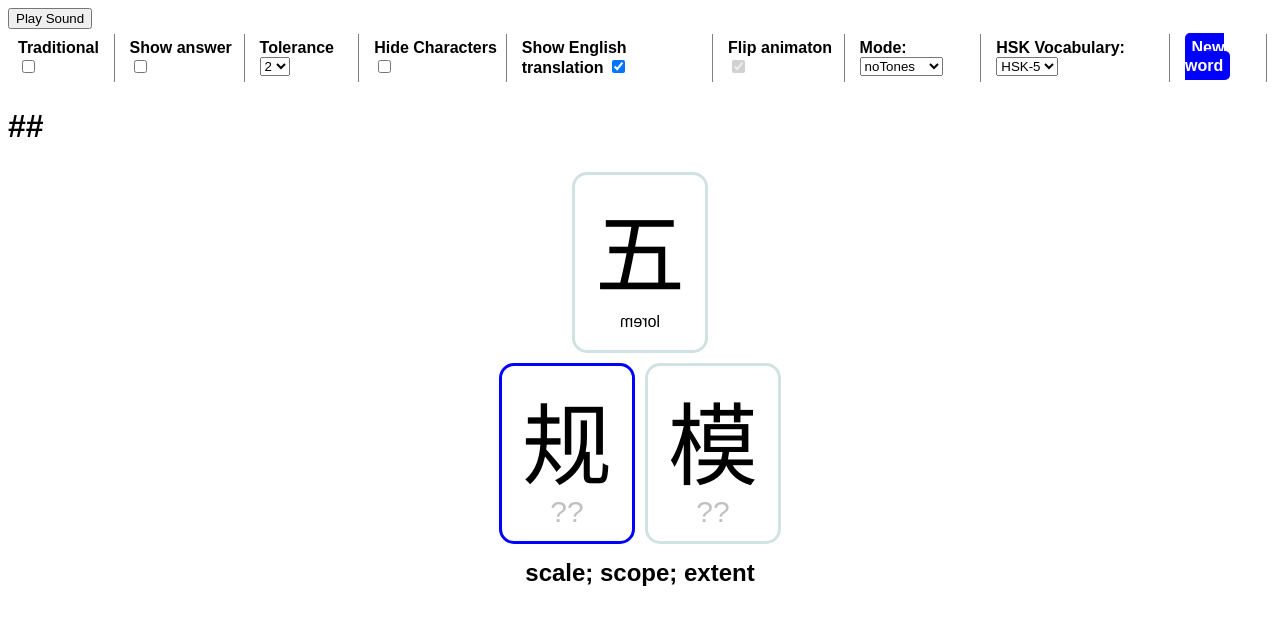
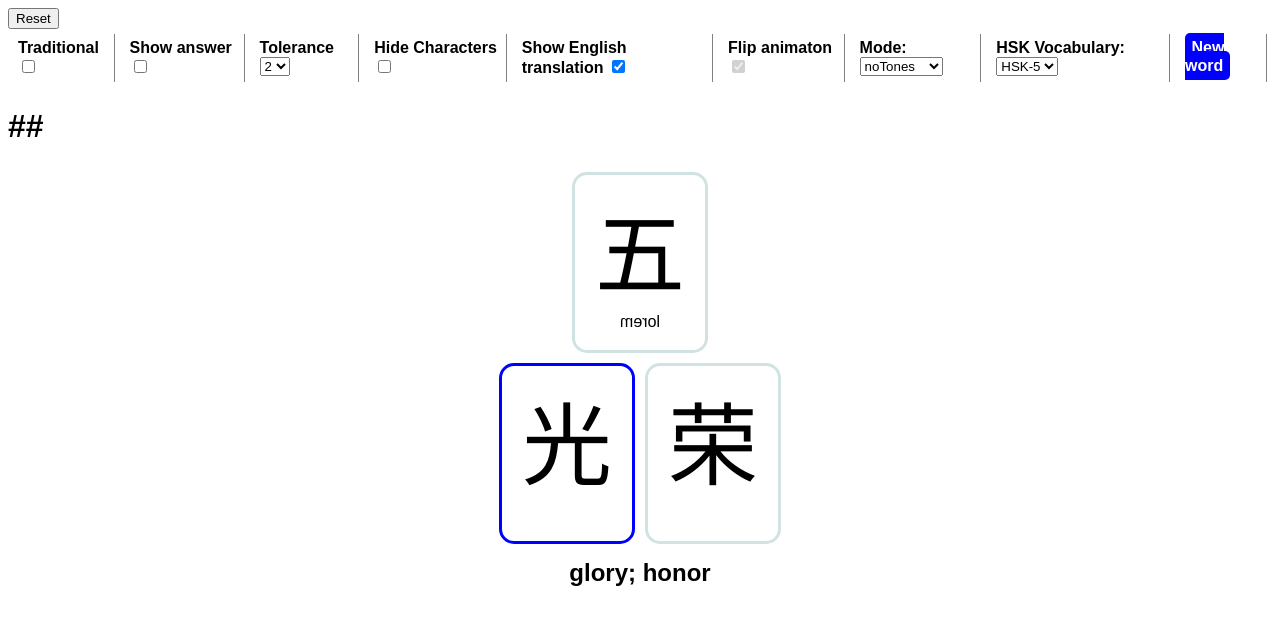
Before and after one commit to harijoel/react-hanzi-speller-2, a React (Vite) app: page / in a window 1280 px wide. Shown: the top 624 px of the page. Built offline with nearby package versions, Linux system fonts and the light colour scheme.

Commit message:
minor bug fixes

```diff
--- a/src/App.tsx
+++ b/src/App.tsx
@@ -1,5 +1,5 @@
 import { useCallback, useEffect, useMemo, useRef, useState } from "react"
-import hsk from './hsk-vocabulary/hsk-5.json'
+import hsk from './hsk-vocabulary/hsk-6.json'
 import ChineseWord from "./ChineseWord"
 import Settings from "./Settings"
 import { SpelledKey, Setting, HSKword } from "./types"
@@ -81,7 +81,10 @@ function App() {
 
   // Pattern detector
   useEffect(() => {
-    if (mistakeTrail.length >= mistakeCountTolerance && mistakeCountTolerance) {
+    if (mistakeTrail.length >= mistakeCountTolerance && mistakeCountTolerance) { // bug here
+      if (mistakeTrail.length === mistakeCountTolerance && mode === "onlyTones") {
+        return
+      }
       const index = inputKeys.length
       // Define trail patterns
       const mistakesFromAbsent = mistakeTrail.slice(0, mistakeCountTolerance)
@@ -97,7 +100,7 @@ function App() {
       let inputKey = mistakeTrail[0]
       let patternFound = false
         // case: Absent key
-      if (JSON.stringify(mistakesFromAbsent) === JSON.stringify(textAhead)) {
+      if (JSON.stringify(mistakesFromAbsent) === JSON.stringify(textAhead) && mode !== "onlyTones") {
         inputKey = "missing"
         patternFound = true
       }
@@ -117,7 +120,7 @@ function App() {
         setMistakeTrail([])
         }
     }
-  }, [mistakeTrail, mode])
+  }, [mistakeTrail.length > mistakeCountTolerance, mistakeTrail.length === mistakeCountTolerance, mode])
 
   // Handle 'Keypress' & router
   useEffect(() => {
@@ -147,10 +150,10 @@ function App() {
 
   // Handle extra keypress
   useEffect(() => {
-    if (isSpellingOver && mistakeTrail.length) {
+    if (isSpellingOver && mistakeTrail.length && mode !== "onlyTones") {
       setInputKeys(oldInputKeys => [...oldInputKeys, {inputKey: mistakeTrail[0], correctKey: "#"}])
     }
-  }, [isSpellingOver, mistakeTrail])
+  }, [isSpellingOver, mistakeTrail, mode])
 
   // Turn off reveal when jump to other character
   useEffect(() => {
@@ -187,7 +190,14 @@ function App() {
 
   return (
     <div>
-      <button onClick={() => playMistakeFX()}>Play Sound</button>
+      <button onClick={() => {
+        setInputKeys([])
+        setRevealNos([])
+        setMistakeTrail([]) } }
+      >
+          Reset
+      </button>
+
       <Settings setInputKeys={setInputKeys}
                 setHskWord={setHskWord}
                 getRandomHSK={getRandomHSK}
--- a/src/Settings.tsx
+++ b/src/Settings.tsx
@@ -35,9 +35,9 @@ export default function Settings({
         setInputKeys([])
         setRevealNos([])
         setMistakeTrail([])
-        setSettings((oldSettings: Setting) => { return {
-            ...oldSettings,
-            mistakeCountTolerance: parseInt(toleranceEl.current!.value)}})
+        // setSettings((oldSettings: Setting) => { return {
+        //     ...oldSettings,
+        //     mistakeCountTolerance: parseInt(toleranceEl.current!.value)}})
     }
     // Hide-check dependent
     function handleHideCheck(e: ChangeEvent<HTMLInputElement>) {
@@ -66,6 +66,15 @@ export default function Settings({
             mode: e.target.value }})
     }
 
+    function handleToleranceSelect(e: ChangeEvent<HTMLSelectElement>) {
+        setInputKeys([])
+        setRevealNos([])
+        setMistakeTrail([])
+        setSettings((oldSettings: Setting) => { return {
+            ...oldSettings,
+            mistakeCountTolerance: parseInt(e.target.value) }})
+    }
+
     function handleVocabSelect(e: ChangeEvent<HTMLSelectElement>) {
         e.preventDefault()
         const hskLevel = e.target.value
@@ -91,7 +100,7 @@ export default function Settings({
 
             <div className="form-group">
                 <label htmlFor="tol">Tolerance </label>
-                <select name="tol" id="tol" ref={toleranceEl} defaultValue={2}>
+                <select name="tol" id="tol" defaultValue={settings.mistakeCountTolerance} onChange={handleToleranceSelect}>
                     {mitakeToleranceNos.map(num =>
                         <option key={"tol-"+num} value={num}>
                             {num}
--- a/src/app.css
+++ b/src/app.css
@@ -68,7 +68,7 @@ body {
 }
 
 .temporal-space {
-    visibility: block;
+    visibility: hidden;
 }
 
 .btn {
```
Also changed, not shown: src/hsk-vocabulary/hsk-5.json, src/hsk-vocabulary/hsk-6.json.
